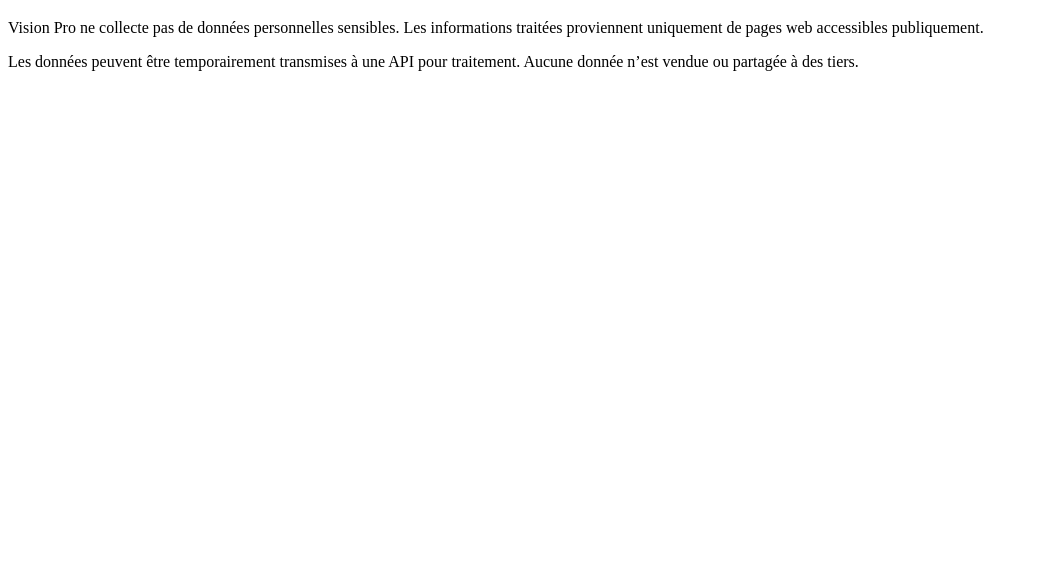
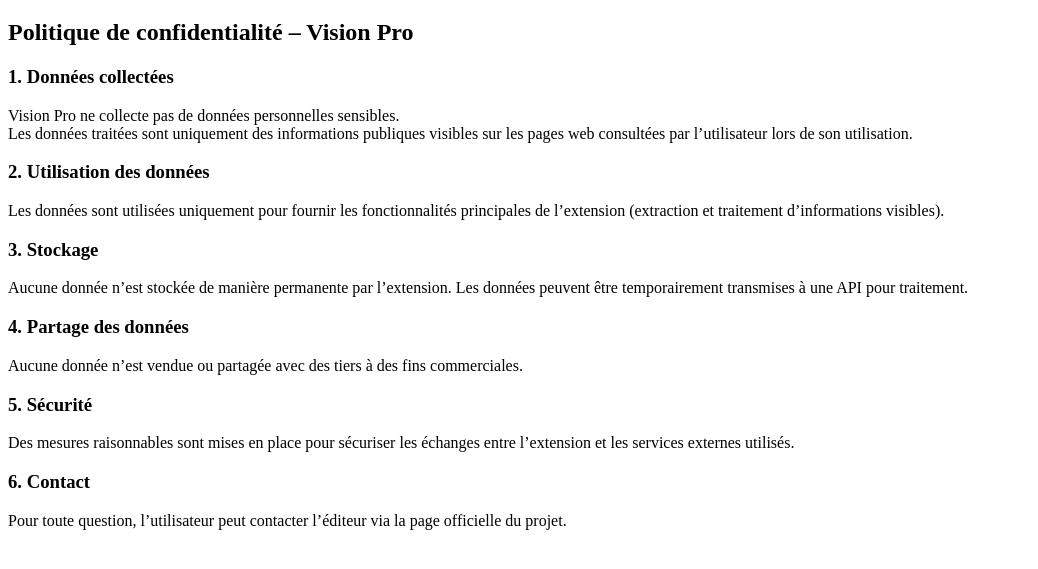
Before and after one commit to visionscraper/Vision-Pro, a plain HTML site: page privacy.html in a window 1280 px wide. Shown: the part 61-630 px from the top of the page, without its empty margins (0-1038 px from the left). Drawn offline with Linux system fonts and the light colour scheme.

Commit message:
Add files via upload

```diff
--- a/privacy.html
+++ b/privacy.html
@@ -8,14 +8,37 @@
 
 <h1>Privacy Policy</h1>
 
+<h2>Politique de confidentialité – Vision Pro</h2>
+
+<h3>1. Données collectées</h3>
 <p>
-Vision Pro ne collecte pas de données personnelles sensibles.
-Les informations traitées proviennent uniquement de pages web accessibles publiquement.
+  Vision Pro ne collecte pas de données personnelles sensibles.<br>
+  Les données traitées sont uniquement des informations publiques visibles sur les pages web consultées par l’utilisateur lors de son utilisation.
 </p>
 
+<h3>2. Utilisation des données</h3>
 <p>
-Les données peuvent être temporairement transmises à une API pour traitement.
-Aucune donnée n’est vendue ou partagée à des tiers.
+  Les données sont utilisées uniquement pour fournir les fonctionnalités principales de l’extension (extraction et traitement d’informations visibles).
+</p>
+
+<h3>3. Stockage</h3>
+<p>
+  Aucune donnée n’est stockée de manière permanente par l’extension. Les données peuvent être temporairement transmises à une API pour traitement.
+</p>
+
+<h3>4. Partage des données</h3>
+<p>
+  Aucune donnée n’est vendue ou partagée avec des tiers à des fins commerciales.
+</p>
+
+<h3>5. Sécurité</h3>
+<p>
+  Des mesures raisonnables sont mises en place pour sécuriser les échanges entre l’extension et les services externes utilisés.
+</p>
+
+<h3>6. Contact</h3>
+<p>
+  Pour toute question, l’utilisateur peut contacter l’éditeur via la page officielle du projet.
 </p>
 
 </body>
```
Also changed, not shown: terms.html (+19 -2 lines), index.html (line endings or trailing spaces), style.css (line endings or trailing spaces).
